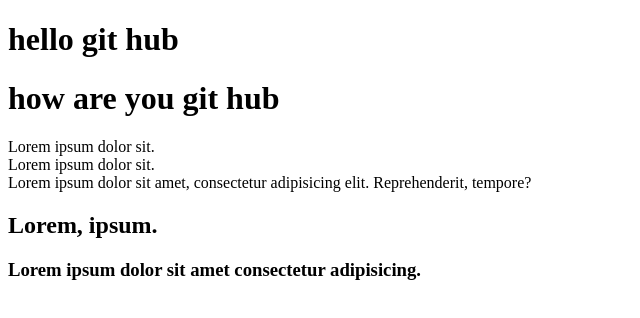
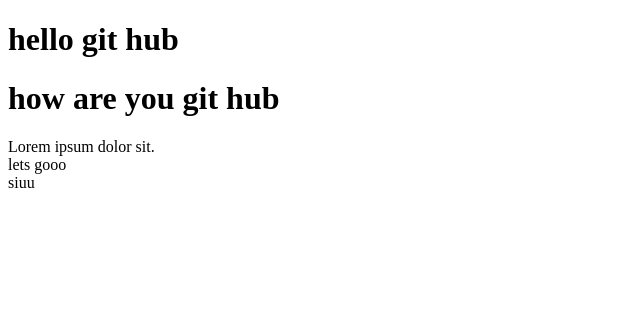
Before and after one commit to KennedyChristensen/test_n101, a plain HTML site: page index.html in a window 1280 px wide. Shown: the whole page, without its empty margins (0-640 px from the left). Drawn offline with Linux system fonts and the light colour scheme.

Commit message:
project fixed

```diff
--- a/index.html
+++ b/index.html
@@ -9,9 +9,7 @@
     <h1>hello git hub </h1>
     <h1> how are you git hub</h1>
     <section>Lorem ipsum dolor sit.</section>
-    <section>Lorem ipsum dolor sit.</section>
-    <footer>Lorem ipsum dolor sit amet, consectetur adipisicing elit. Reprehenderit, tempore?</footer>
-    <h2>Lorem, ipsum.</h2>
-    <h3>Lorem ipsum dolor sit amet consectetur adipisicing.</h3>
+    <header>lets gooo</header>
+    <section>siuu</section>
 </body>
 </html>
```
